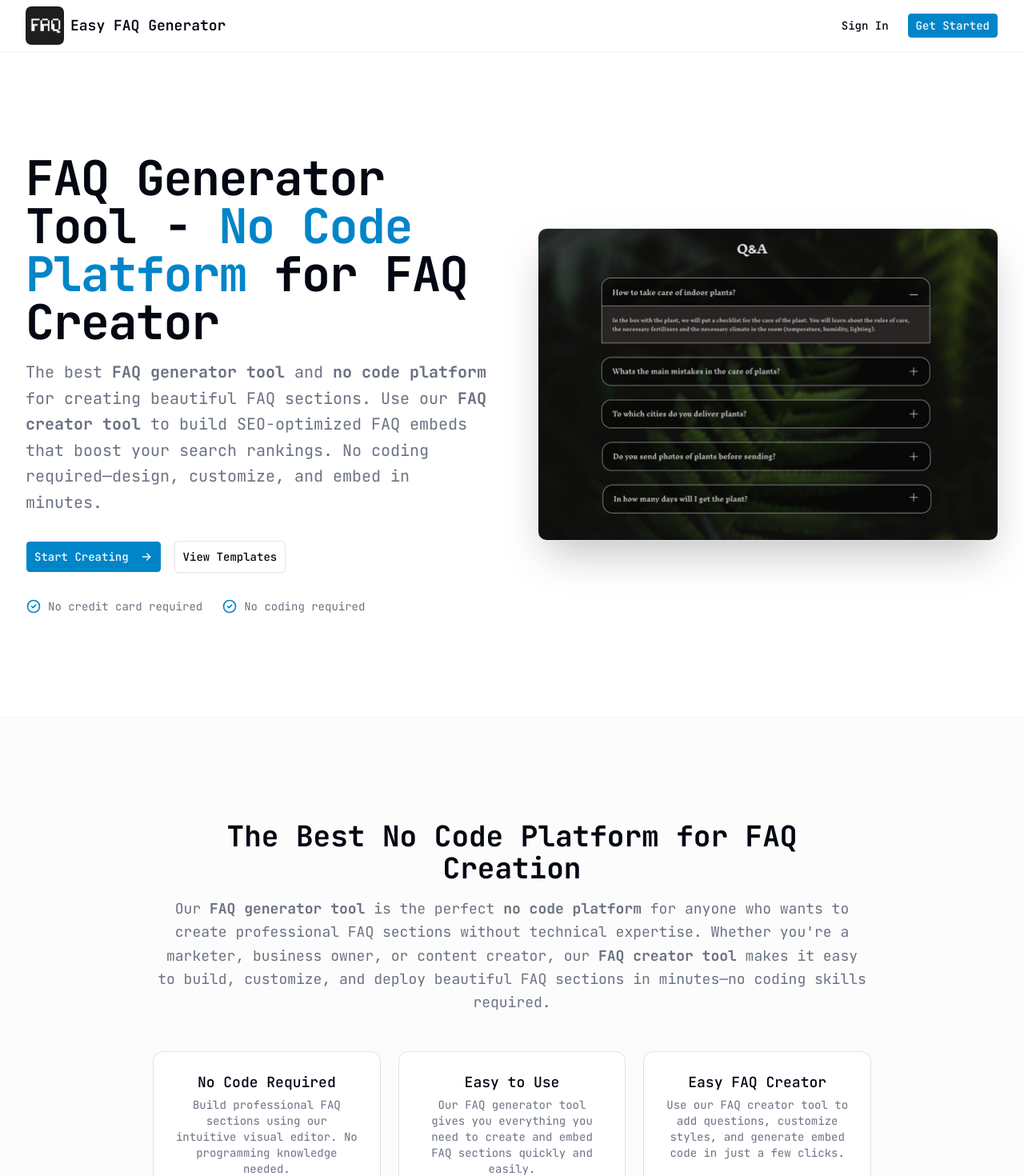
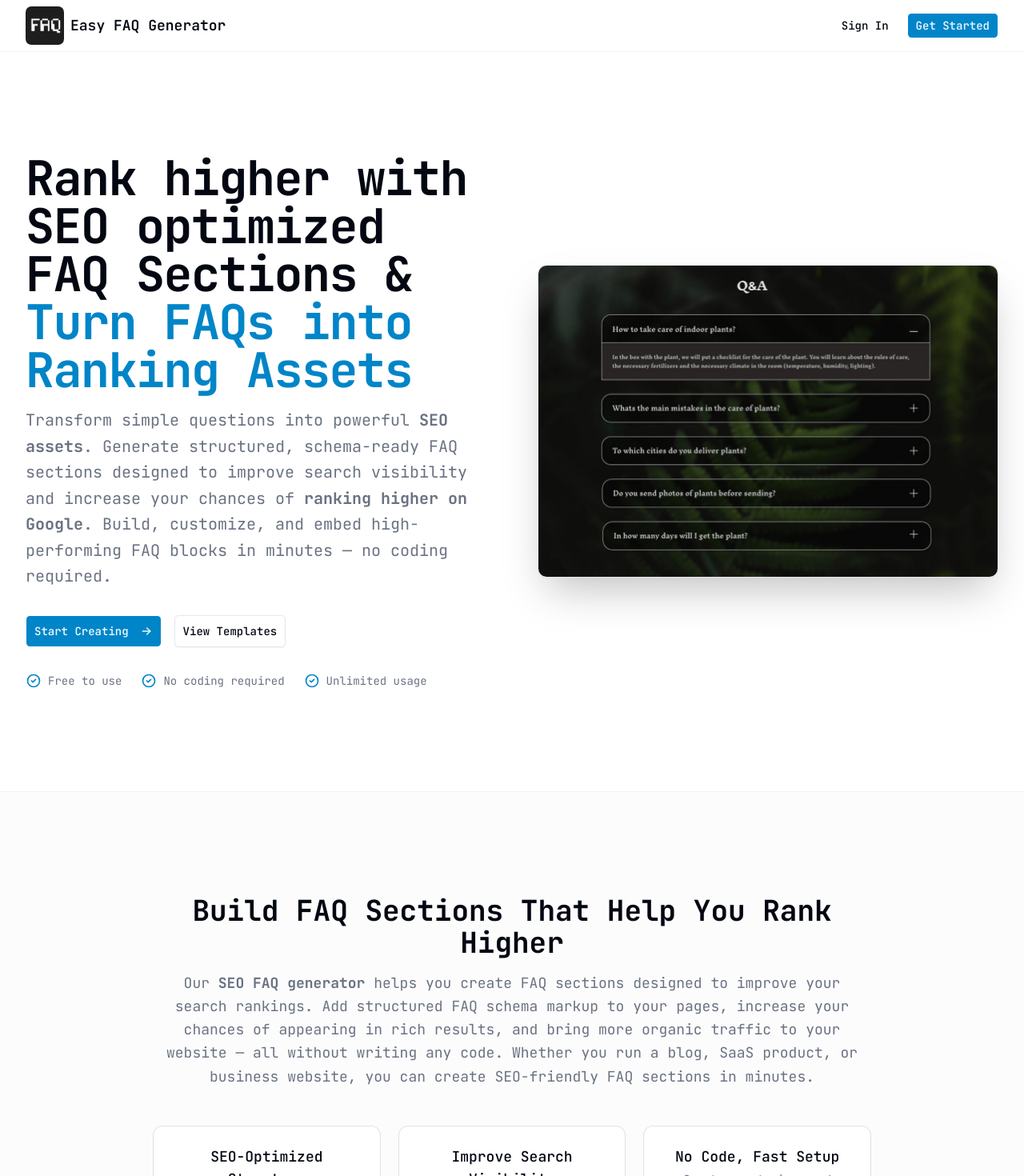
Before and after one commit to danglingmind/easy-faq-generator, a Next.js app: page / in a window 1280 px wide. Shown: the top 1470 px of the page at 80% size. Built offline with nearby package versions, Linux system fonts and the light colour scheme; no server answers.

Commit message:
copy optimized

```diff
--- a/components/landing-page.tsx
+++ b/components/landing-page.tsx
@@ -217,13 +217,13 @@ export function LandingPage() {
           <div className="space-y-8">
             <div className="space-y-4">
               <h1 className="text-4xl sm:text-5xl lg:text-6xl font-bold tracking-tight">
-                FAQ Generator Tool -{" "}
-                <span className="text-primary">No Code Platform</span> for FAQ Creator
+                Rank higher with SEO optimized FAQ Sections & {" "}
+                <span className="text-primary">Turn FAQs into Ranking Assets</span>
               </h1>
               <p className="text-xl text-muted-foreground leading-relaxed">
-                The best <strong>FAQ generator tool</strong> and <strong>no code platform</strong> for creating beautiful FAQ sections.
-                Use our <strong>FAQ creator tool</strong> to build SEO-optimized FAQ embeds that boost your search rankings.
-                No coding required—design, customize, and embed in minutes.
+                Transform simple questions into powerful <strong>SEO assets</strong>.
+                Generate structured, schema-ready FAQ sections designed to improve search visibility and increase your chances of <strong>ranking higher on Google</strong>.
+                Build, customize, and embed high-performing FAQ blocks in minutes — no coding required.
               </p>
             </div>
 
@@ -251,11 +251,15 @@ export function LandingPage() {
             <div className="flex items-center gap-6 text-sm text-muted-foreground">
               <div className="flex items-center gap-2">
                 <IconCircleCheck className="h-5 w-5 text-primary" />
-                <span>No credit card required</span>
+                <span>Free to use</span>
               </div>
               <div className="flex items-center gap-2">
                 <IconCircleCheck className="h-5 w-5 text-primary" />
                 <span>No coding required</span>
+              </div>
+              <div className="flex items-center gap-2">
+                <IconCircleCheck className="h-5 w-5 text-primary" />
+                <span>Unlimited usage</span>
               </div>
             </div>
           </div>
@@ -278,40 +282,44 @@ export function LandingPage() {
       </section>
 
       {/* No Code Platform Section */}
-      <section className="container mx-auto px-4 sm:px-6 lg:px-8 py-20 lg:py-32 border-t border-border/40 bg-muted/30">
+     <section className="container mx-auto px-4 sm:px-6 lg:px-8 py-20 lg:py-32 border-t border-border/40 bg-muted/30">
         <div className="max-w-4xl mx-auto text-center space-y-8">
           <div className="space-y-4">
             <h2 className="text-3xl sm:text-4xl font-bold">
-              The Best No Code Platform for FAQ Creation
+              Build FAQ Sections That Help You Rank Higher
             </h2>
             <p className="text-lg text-muted-foreground leading-relaxed">
-              Our <strong>FAQ generator tool</strong> is the perfect <strong>no code platform</strong> for anyone who wants to create
-              professional FAQ sections without technical expertise. Whether you're a marketer, business owner, or content creator,
-              our <strong>FAQ creator tool</strong> makes it easy to build, customize, and deploy beautiful FAQ sections in minutes—no coding skills required.
+              Our <strong>SEO FAQ generator</strong> helps you create FAQ sections designed to improve your search rankings.
+              Add structured FAQ schema markup to your pages, increase your chances of appearing in rich results,
+              and bring more organic traffic to your website — all without writing any code.
+              Whether you run a blog, SaaS product, or business website, you can create SEO-friendly FAQ sections in minutes.
             </p>
           </div>
+
           <div className="grid md:grid-cols-3 gap-6 mt-12">
             <Card>
               <CardHeader>
-                <CardTitle className="text-lg">No Code Required</CardTitle>
+                <CardTitle className="text-lg">SEO-Optimized Structure</CardTitle>
                 <CardDescription>
-                  Build professional FAQ sections using our intuitive visual editor. No programming knowledge needed.
+                  Generate FAQ sections with built-in schema markup that search engines understand and reward.
                 </CardDescription>
               </CardHeader>
             </Card>
+
             <Card>
               <CardHeader>
-                <CardTitle className="text-lg">Easy to Use</CardTitle>
+                <CardTitle className="text-lg">Improve Search Visibility</CardTitle>
                 <CardDescription>
-                  Our FAQ generator tool gives you everything you need to create and embed FAQ sections quickly and easily.
+                  Increase your chances of ranking higher on Google and appearing in rich results with properly structured FAQs.
                 </CardDescription>
               </CardHeader>
             </Card>
+
             <Card>
               <CardHeader>
-                <CardTitle className="text-lg">Easy FAQ Creator</CardTitle>
+                <CardTitle className="text-lg">No Code, Fast Setup</CardTitle>
                 <CardDescription>
-                  Use our FAQ creator tool to add questions, customize styles, and generate embed code in just a few clicks.
+                  Create, customize, and embed SEO-ready FAQ sections in minutes — no technical skills required.
                 </CardDescription>
               </CardHeader>
             </Card>
```
